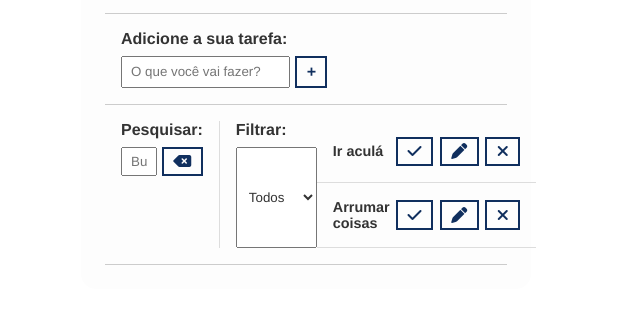
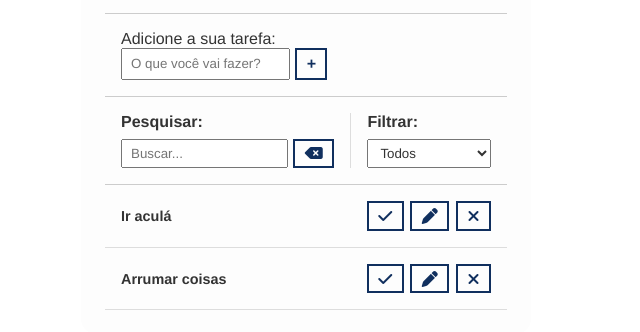
Before and after one commit to mateushrm/to-do-list, a plain HTML site: page index.html in a window 1280 px wide. Shown: the part 112-444 px from the top of the page, without its empty margins (334-974 px from the left). Drawn offline with Linux system fonts and the light colour scheme.

Commit message:
atualizando

```diff
--- a/css/style.css
+++ b/css/style.css
@@ -51,7 +51,7 @@ input, select{
 }
 
 /* header */
-.todo-conteudo{
+.conteudo{
     max-width: 450px;
     margin: 3rem auto 0;
     background-color: #fdfdfd;
@@ -59,21 +59,20 @@ input, select{
     border-radius: 15px;
 }
 
-.todo-conteudo header{
+.conteudo header{
     text-align: center;
     padding: 0 1rem 1rem;
     border-bottom: 1px solid #ccc;
 }
 
 /* form */
-#form-todo, #edit-form{
+#form, #edit-form{
     padding: 1rem;
     border-bottom: 1px solid #ccc;
 }
 
 #form-todo p, #edit-form p{
-    margin-bottom: 0.5rem;
-    font-weight: bold;
+    display: flex;
 }
 
 .controle-form{
--- a/index.html
+++ b/index.html
@@ -13,11 +13,11 @@
     <link rel="stylesheet" href="https://cdnjs.cloudflare.com/ajax/libs/font-awesome/6.4.0/css/all.min.css" integrity="sha512-iecdLmaskl7CVkqkXNQ/ZH/XLlvWZOJyj7Yy7tcenmpD1ypASozpmT/E0iPtmFIB46ZmdtAc9eNBvH0H/ZpiBw==" crossorigin="anonymous" referrerpolicy="no-referrer" />
 </head>
 <body>
-    <div class="todo-conteudo">
+    <div class="conteudo">
         <header>
             <h1>To-do Avançado</h1>
         </header>
-        <form id="form-todo">
+        <form id="form">
             <p>Adicione a sua tarefa:</p>
             <div class="controle-form">
                 <input type="text" id="todo-input" placeholder="O que você vai fazer?">
@@ -54,6 +54,7 @@
                     <option value="to-do">A fazer</option>
                 </select>
             </div>
+        </div>
             <div id="todo-list">
                 <div class="todo">
                     <h3>Ir aculá</h3>
```
